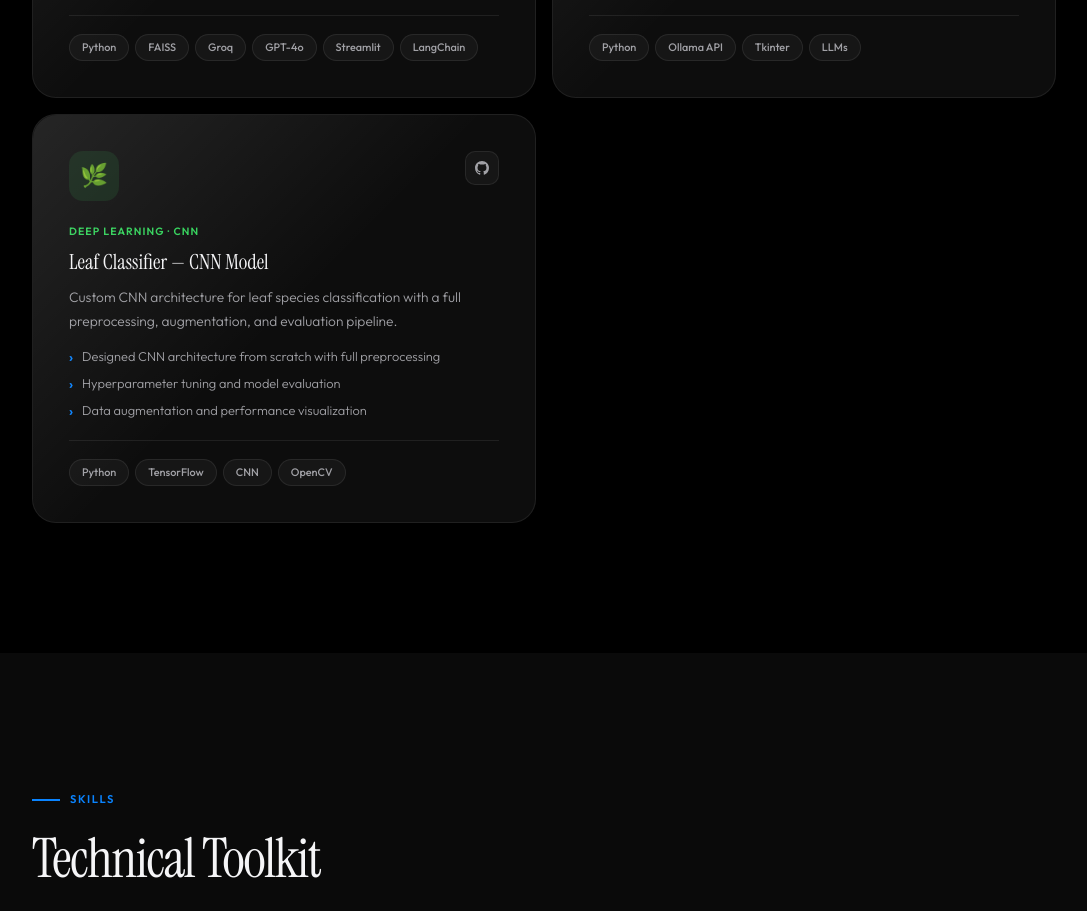
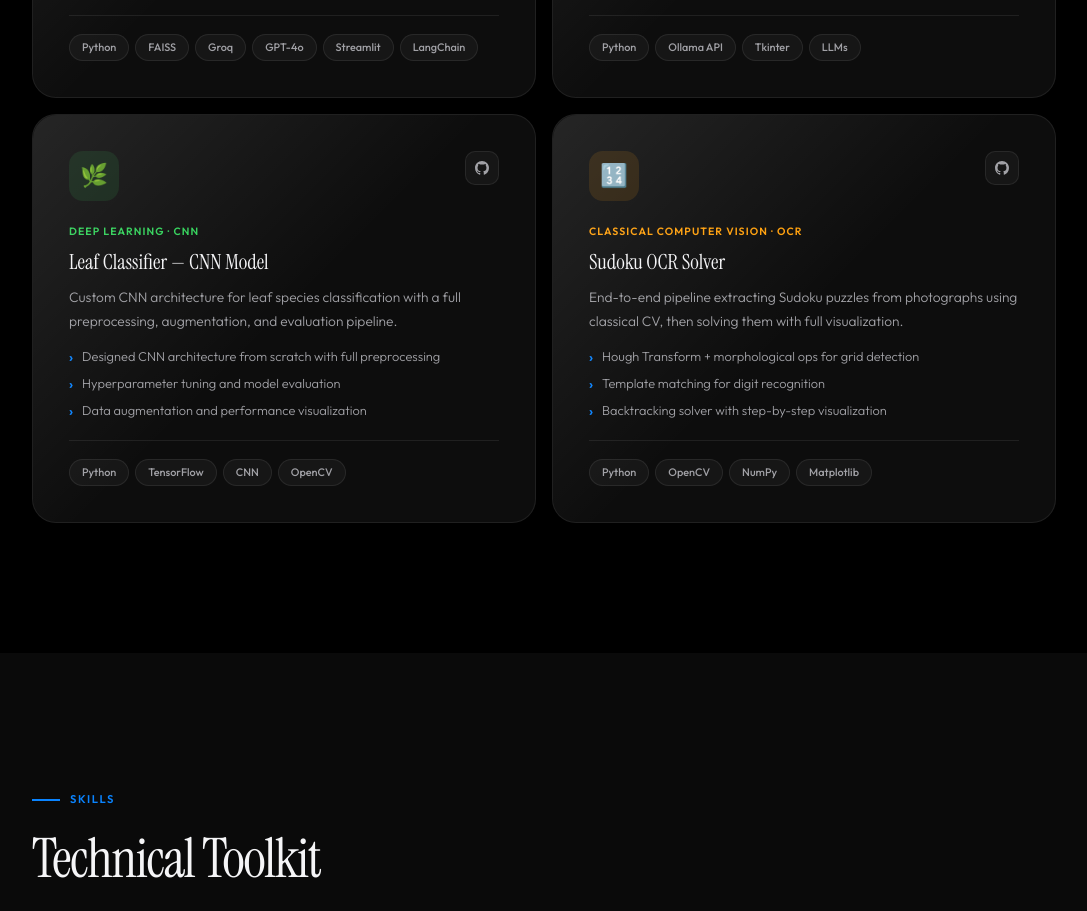
Before and after one commit to OT75/ot75.github.io, a plain HTML site: page index.html in a window 1280 px wide. Shown: the part 4636-5547 px from the top of the page, without its empty margins (96-1183 px from the left). Drawn offline with Linux system fonts and the light colour scheme.

Commit message:
Update index.html

```diff
--- a/index.html
+++ b/index.html
@@ -1823,6 +1823,27 @@
             </div>
             <div class="p-tech"><span>Python</span><span>TensorFlow</span><span>CNN</span><span>OpenCV</span></div>
           </div>
+          <!-- Sudoku OCR -->
+          <div class="p-card sr sr-d1">
+            <div class="p-top">
+              <div class="p-icon ic-orange">🔢</div>
+              <div class="p-links"><a href="https://github.com/OT75/Sudoku-Solver--OCR-and-Image-Processing"
+                  target="_blank" class="p-link" title="GitHub"><svg viewBox="0 0 24 24" fill="currentColor">
+                    <path
+                      d="M12 0c-6.626 0-12 5.373-12 12 0 5.302 3.438 9.8 8.207 11.387.599.111.793-.261.793-.577v-2.234c-3.338.726-4.033-1.416-4.033-1.416-.546-1.387-1.333-1.756-1.333-1.756-1.089-.745.083-.729.083-.729 1.205.084 1.839 1.237 1.839 1.237 1.07 1.834 2.807 1.304 3.492.997.107-.775.418-1.305.762-1.604-2.665-.305-5.467-1.334-5.467-5.931 0-1.311.469-2.381 1.236-3.221-.124-.303-.535-1.524.117-3.176 0 0 1.008-.322 3.301 1.23.957-.266 1.983-.399 3.003-.404 1.02.005 2.047.138 3.006.404 2.291-1.552 3.297-1.23 3.297-1.23.653 1.653.242 2.874.118 3.176.77.84 1.235 1.911 1.235 3.221 0 4.609-2.807 5.624-5.479 5.921.43.372.823 1.102.823 2.222v3.293c0 .319.192.694.801.576 4.765-1.589 8.199-6.086 8.199-11.386 0-6.627-5.373-12-12-12z" />
+                  </svg></a></div>
+            </div>
+            <div class="p-cat cat-orange">Classical Computer Vision · OCR</div>
+            <div class="p-name">Sudoku OCR Solver</div>
+            <div class="p-desc">End-to-end pipeline extracting Sudoku puzzles from photographs using classical CV, then
+              solving them with full visualization.</div>
+            <div class="p-bullets">
+              <div class="p-bullet">Hough Transform + morphological ops for grid detection</div>
+              <div class="p-bullet">Template matching for digit recognition</div>
+              <div class="p-bullet">Backtracking solver with step-by-step visualization</div>
+            </div>
+            <div class="p-tech"><span>Python</span><span>OpenCV</span><span>NumPy</span><span>Matplotlib</span></div>
+          </div>
         </div>
 
       </div>
```
